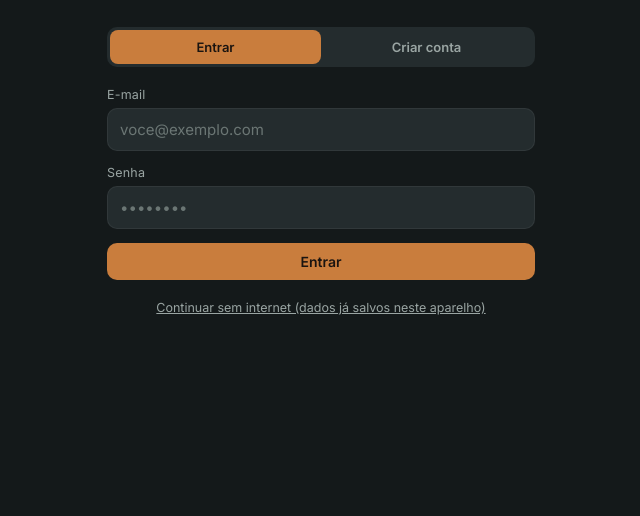
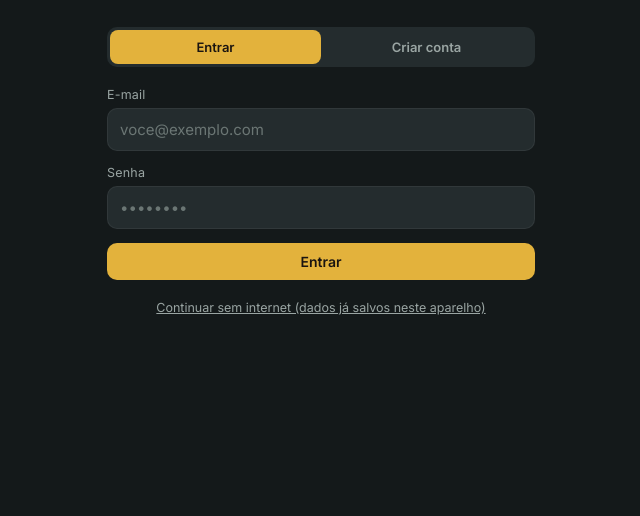
Before and after one commit to ThiagoKleinn/deck-53, a plain HTML site: page index.html in a window 1280 px wide. Shown: the part 284-800 px from the top of the page, without its empty margins (319-959 px from the left). Drawn offline with Linux system fonts and the light colour scheme.

Commit message:
Cores do site de acordo com a logo do bar

```diff
--- a/css/styles.css
+++ b/css/styles.css
@@ -3,8 +3,8 @@
   --surface: #1d2426;
   --surface-2: #242c2e;
   --plank: #2c3537;
-  --wood: #c97d3d;
-  --wood-dim: #8a5a2c;
+  --wood: #e3b23c;
+  --wood-dim: #a67f28;
   --lime: #a8c24e;
   --red: #d1614f;
   --text: #f0ede6;
```
